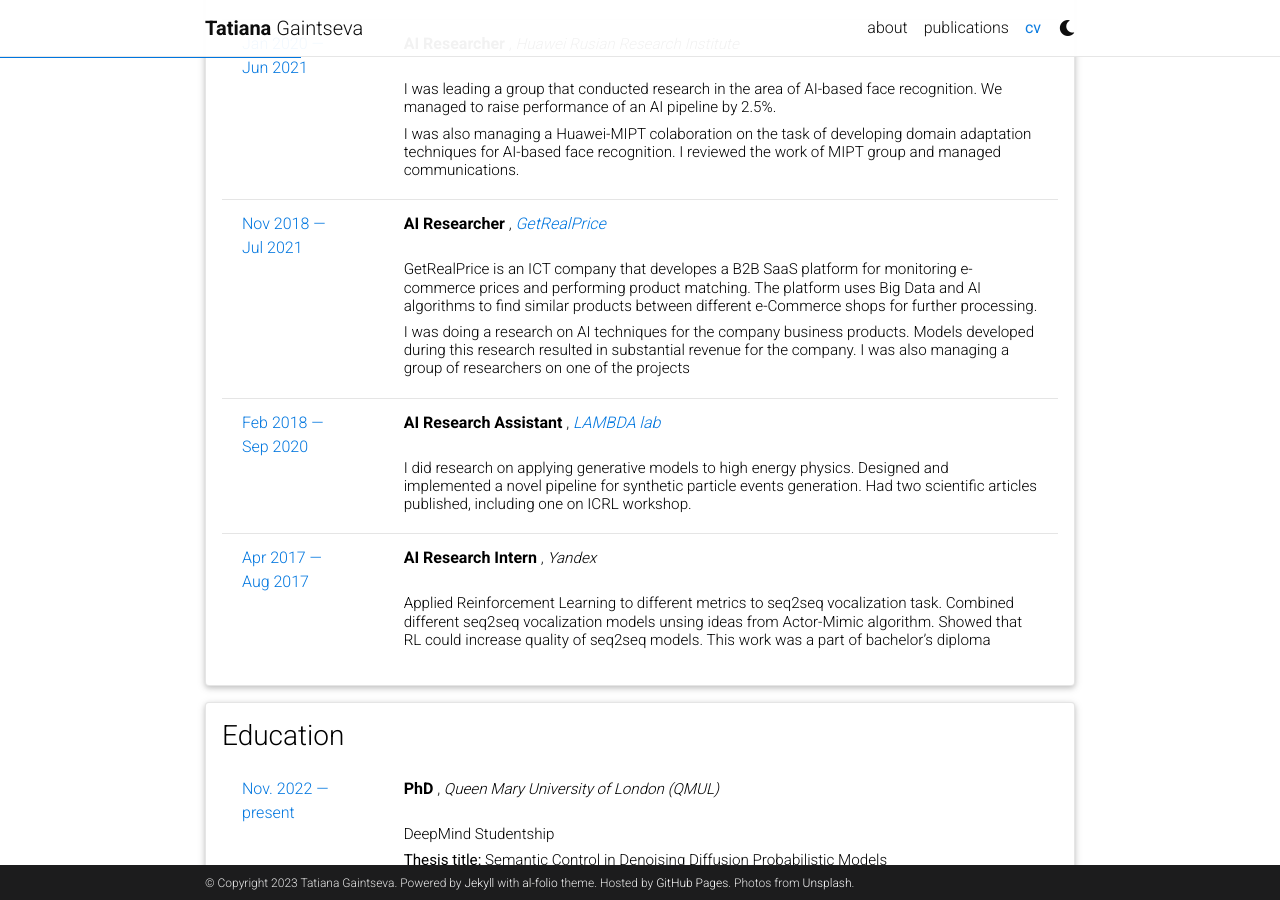
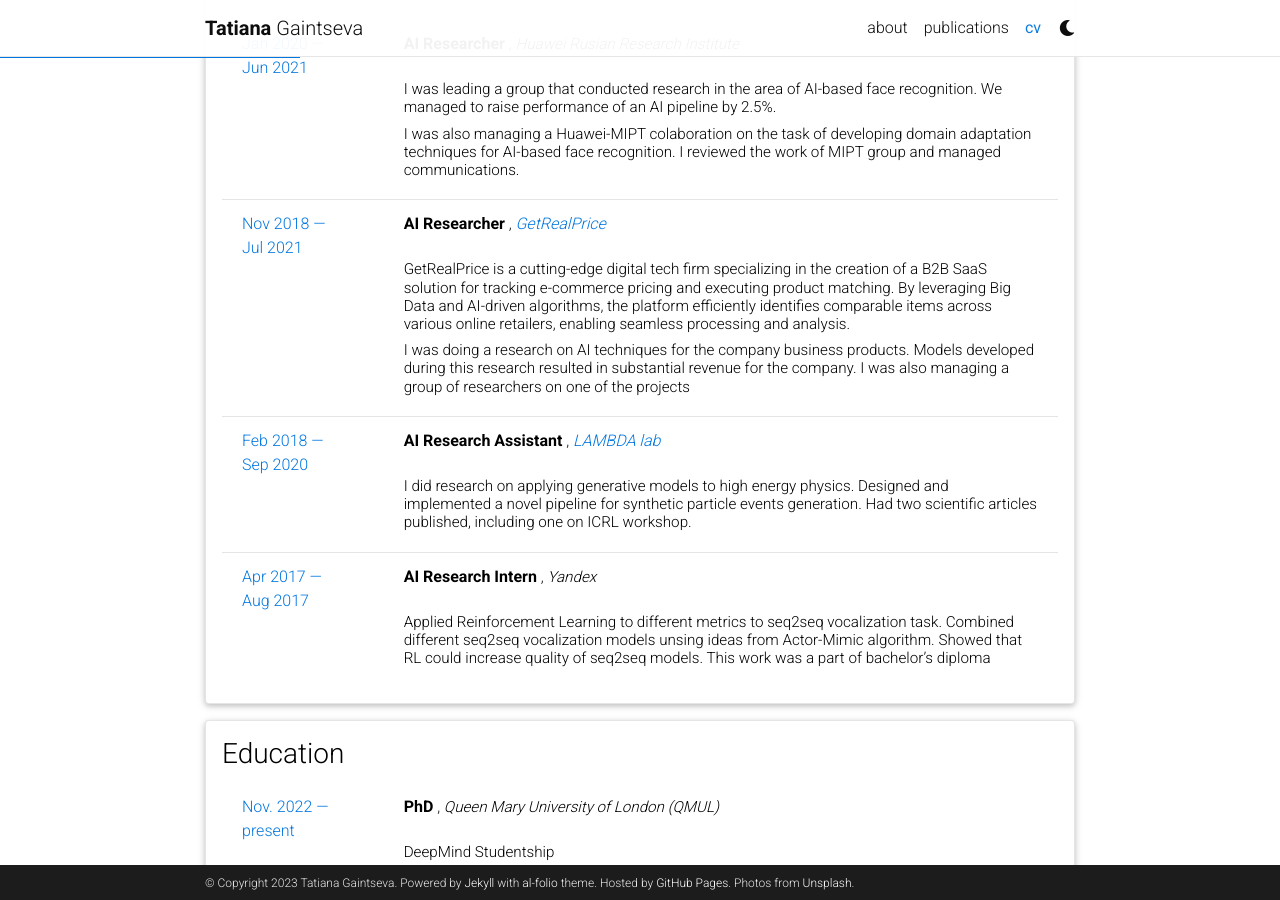
Before and after one commit to Atmyre/atmyre.github.io, a Jekyll site: the page built from _pages/cv.md, in a window 1280 px wide and 900 px high, scrolled down 939 px. Built offline with Jekyll 4.4.1, drawn with Linux system fonts in a browser that asks for light colours; comment, search, counter and statistics services are not loaded; a style sheet for code colours, icons or effects is not loaded.

Commit message:
Update cv.yml

```diff
--- a/_data/cv.yml
+++ b/_data/cv.yml
@@ -37,7 +37,7 @@
     - title: AI Researcher
       institution: <a href="https://getrealprice.com">GetRealPrice</a>
       year: Nov 2018 — Jul 2021
-      descr: GetRealPrice is an ICT company that developes a B2B SaaS platform for monitoring e-commerce prices and performing product matching. The platform uses Big Data and AI algorithms to find similar products between different e-Commerce shops for further processing.
+      descr: GetRealPrice is a cutting-edge digital tech firm specializing in the creation of a B2B SaaS solution for tracking e-commerce pricing and executing product matching. By leveraging Big Data and AI-driven algorithms, the platform efficiently identifies comparable items across various online retailers, enabling seamless processing and analysis.
       descr_one: I was doing a research on AI techniques for the company business products. Models developed during this research resulted in substantial revenue for the company. I was also managing a group of researchers on one of the projects
 
     - title: AI Research Assistant
```
